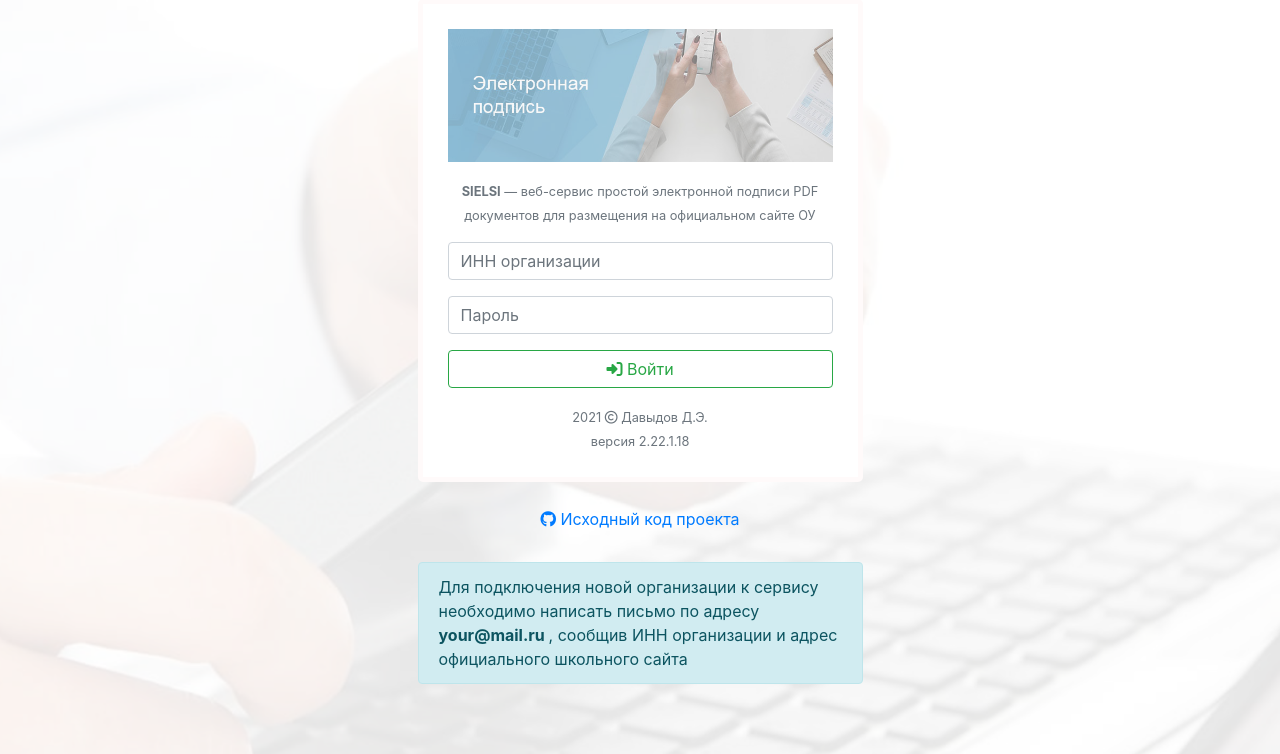
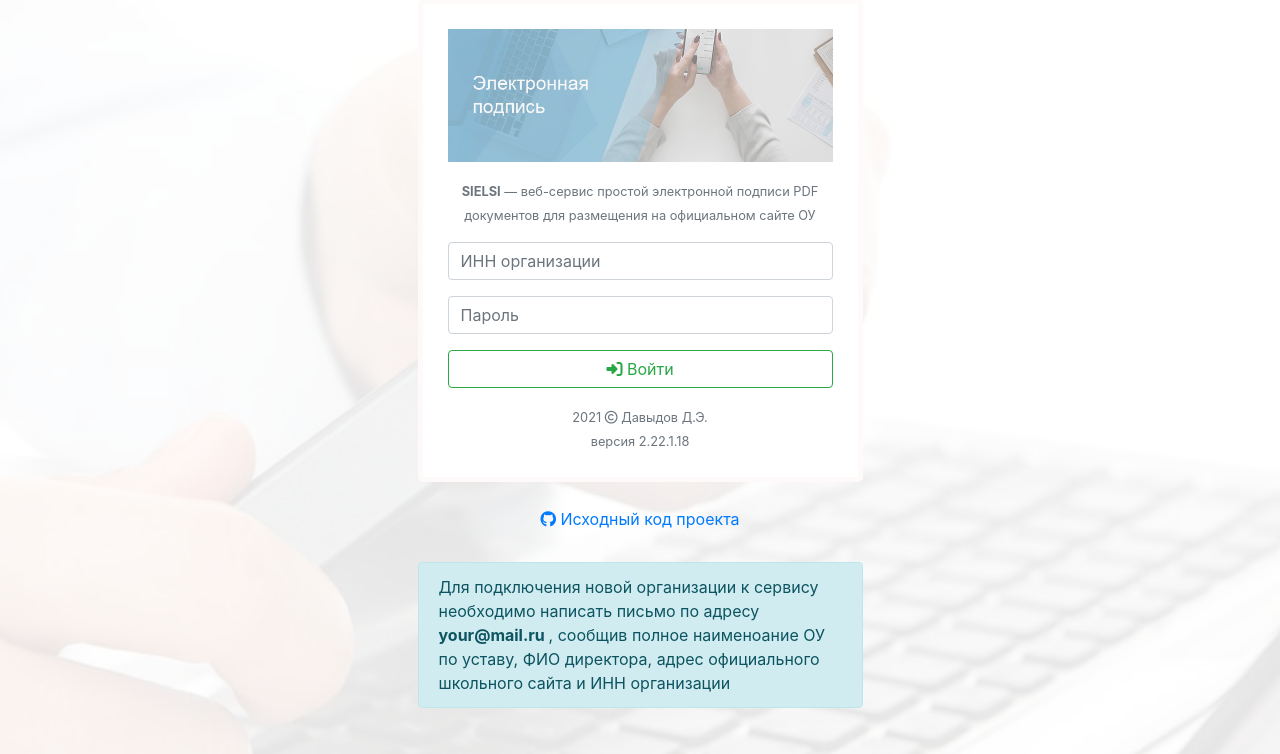
Before and after one commit to school416spb/sielsi, a PHP site: page / in a window 1280 px wide. Shown: the part 46-800 px from the top of the page. Run offline with PHP 8.4, Linux system fonts and the light colour scheme; data that the repository does not hold is empty; some libraries are stand-ins or nearby versions.

Commit message:
Update index.php

```diff
--- a/index.php
+++ b/index.php
@@ -95,7 +95,7 @@
 		    <div class="alert alert-info" role="alert">
               Для подключения новой организации к сервису необходимо написать письмо по адресу
               <strong><?php include('templates/mail.php'); ?></strong>,
-              сообщив ИНН организации и адрес официального школьного сайта
+              сообщив полное наименоание ОУ по уставу, ФИО директора, адрес официального школьного сайта и ИНН организации
             </div>
 
 		</div>
```
